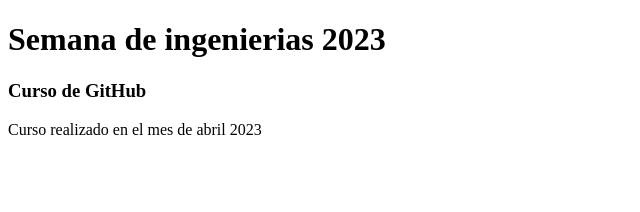
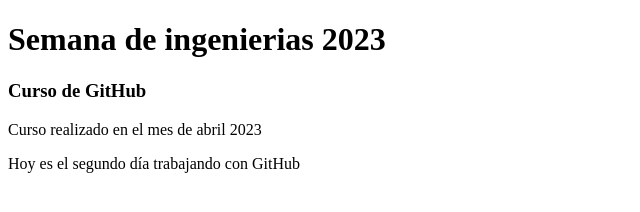
Before and after one commit to Luan555/Bigdata, a plain HTML site: page index.html in a window 1280 px wide. Shown: the whole page, without its empty margins (0-640 px from the left). Drawn offline with Linux system fonts and the light colour scheme.

Commit message:
Agregué linea de texto en index

```diff
--- a/index.html
+++ b/index.html
@@ -10,5 +10,6 @@
     <h1>Semana de ingenierias 2023</h1>
     <h3>Curso de GitHub</h3>
     <p>Curso realizado en el mes de abril 2023</p>
+    <P>Hoy es el segundo día trabajando con GitHub</P>
 </body>
 </html>
```
